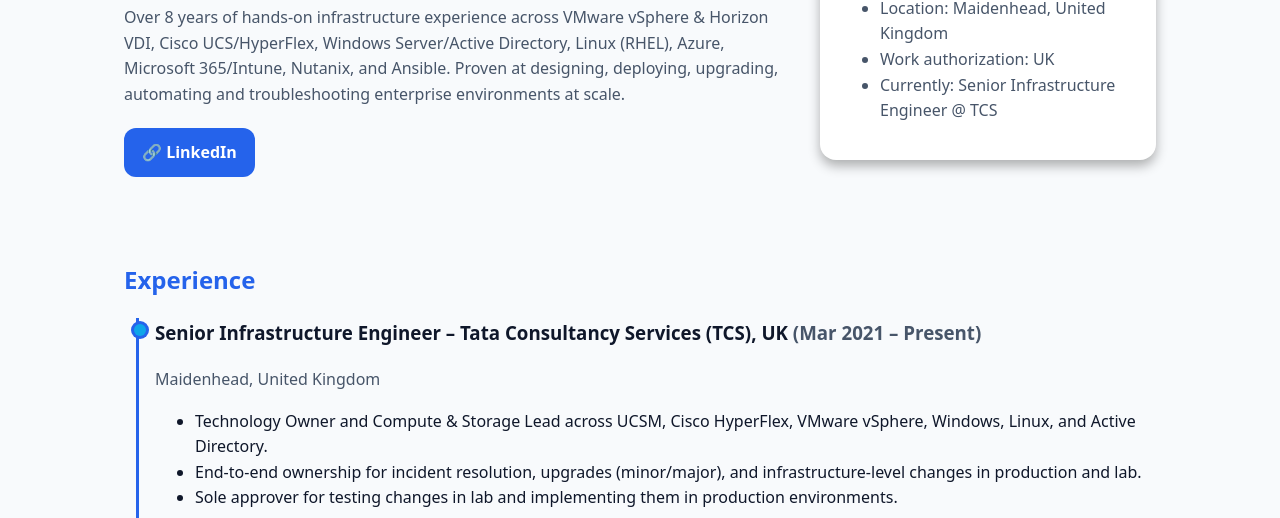
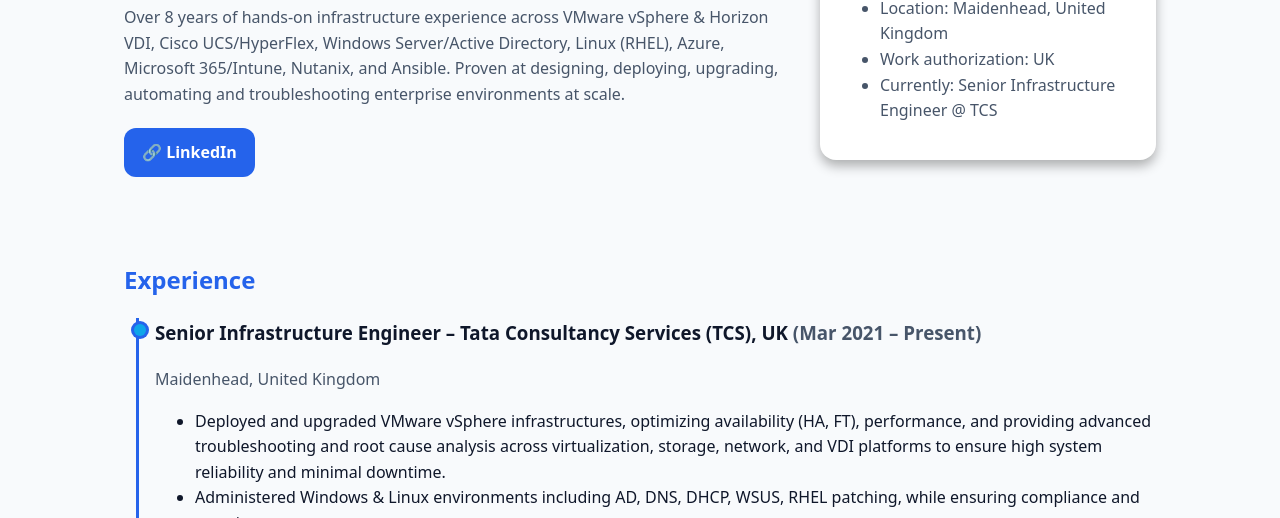
Before and after one commit to abdulrahman4u1995/Abdul-Rahman-Portfolio, a plain HTML site: page index.html in a window 1280 px wide. Shown: the part 282-800 px from the top of the page. Drawn offline with Linux system fonts and the light colour scheme.

Commit message:
Update index.html

```diff
--- a/index.html
+++ b/index.html
@@ -97,9 +97,10 @@
           <h3>Senior Infrastructure Engineer – Tata Consultancy Services (TCS), UK <span class="sub">(Mar 2021 – Present)</span></h3>
           <p class="sub">Maidenhead, United Kingdom</p>
           <ul>
-            <li>Technology Owner and Compute & Storage Lead across UCSM, Cisco HyperFlex, VMware vSphere, Windows, Linux, and Active Directory.</li>
-            <li>End-to-end ownership for incident resolution, upgrades (minor/major), and infrastructure-level changes in production and lab.</li>
-            <li>Sole approver for testing changes in lab and implementing them in production environments.</li>
+            <li>Deployed and upgraded VMware vSphere infrastructures, optimizing availability (HA, FT), performance, and providing advanced troubleshooting and root cause analysis across virtualization, storage, network, and VDI platforms to ensure high system reliability and minimal downtime.</li>
+            <li>Administered Windows & Linux environments including AD, DNS, DHCP, WSUS, RHEL patching, while ensuring compliance and security.</li>
+            <li>Automated infrastructure tasks with Ansible & PowerShell, streamlining VM lifecycle management, patching, and multi-platform configuration deployments.</li>
+            <li>Managed Cisco UCS & HyperFlex environments, including firmware upgrades, HXDP upgrades, and service profiles.</li>
           </ul>
         </div>
         <div class="tl-item">
```
